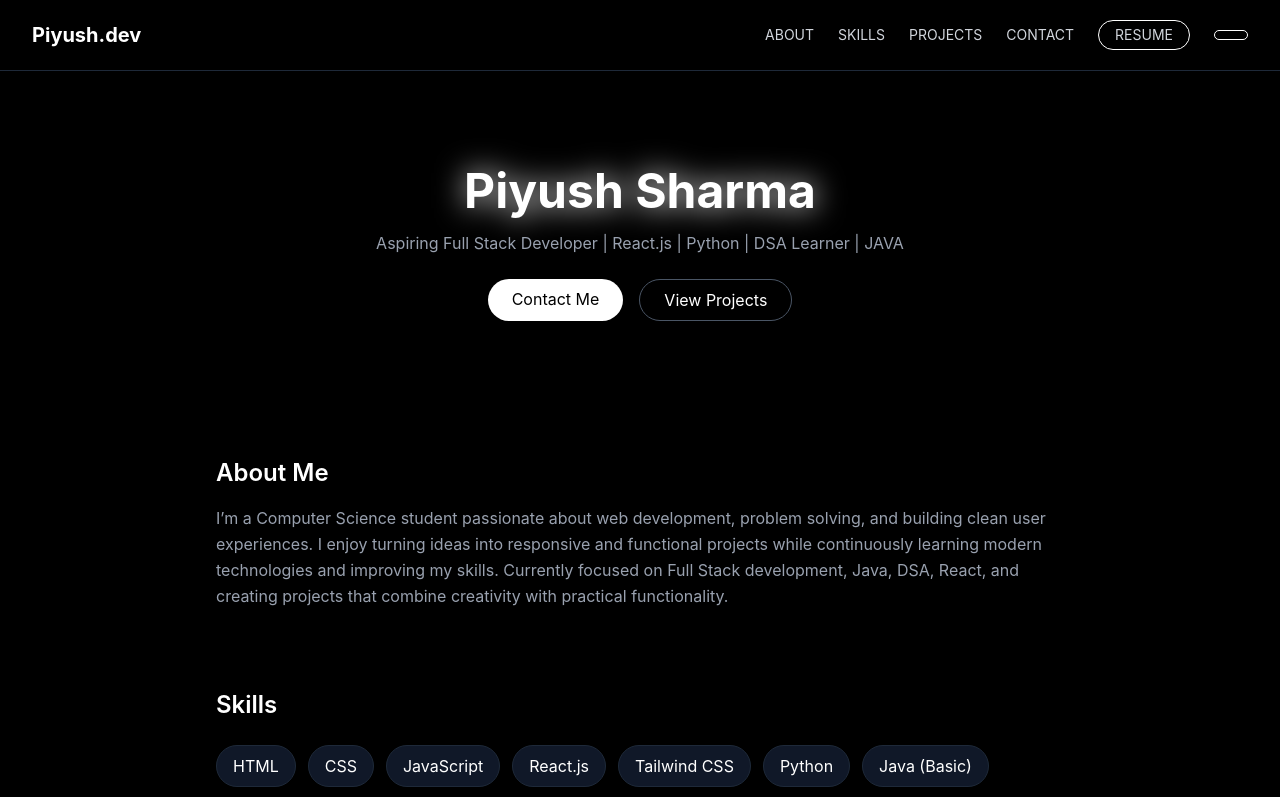
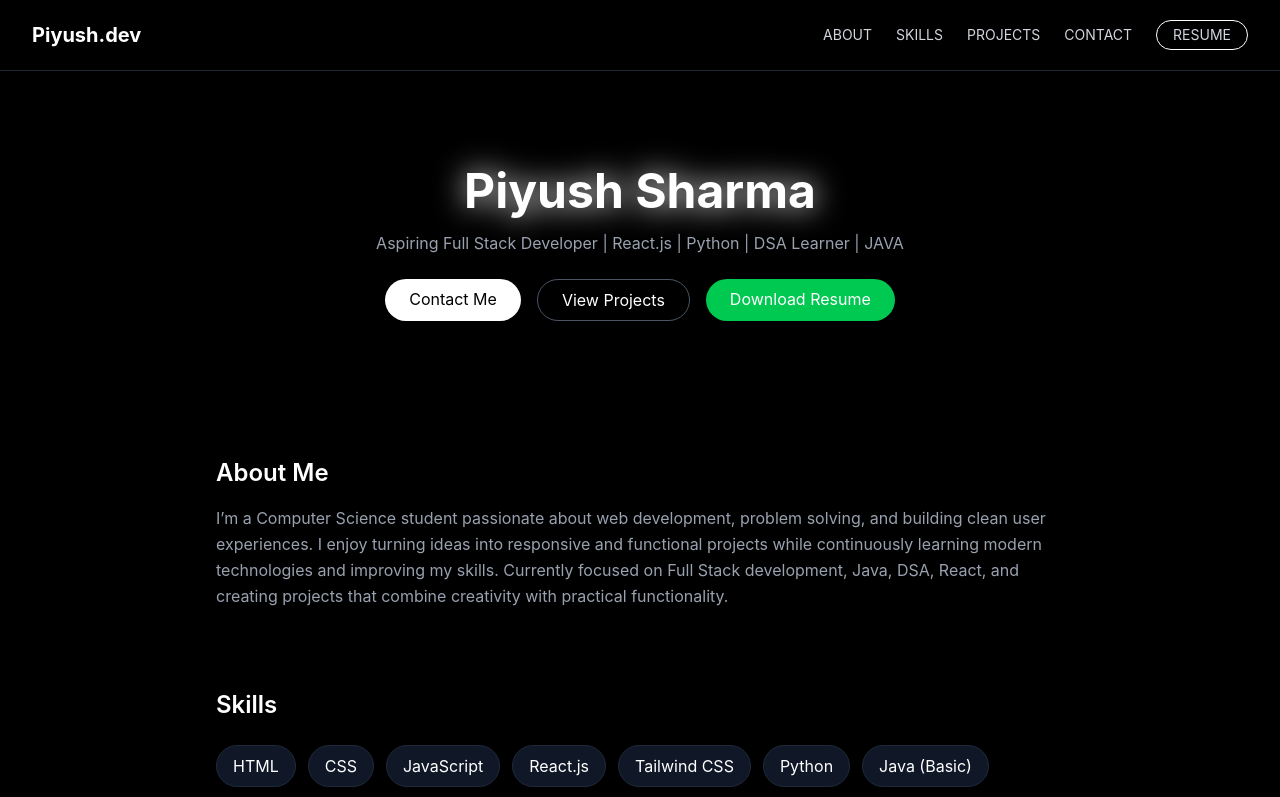
Before and after one commit to Piyush3011-sharma/portfolio, a React app: page / in a window 1280 px wide. Shown: the top 797 px of the page. Built offline with nearby package versions, Linux system fonts and the light colour scheme; the HTML template or start-up script is replaced by a standard one.

Commit message:
resume download button

```diff
--- a/src/App.jsx
+++ b/src/App.jsx
@@ -80,10 +80,6 @@ export default function PortfolioWebsite() {
   className="px-4 py-1 border border-white rounded-full hover:bg-white hover:text-black transition">
   RESUME
   </a>
-  <a href="/portfolio/ResumePiyush.pdf"
-     download
-     className="px-4 py-1 border border-white rounded-full hover:bg-white hover:text-black transition">
-     </a>
   </div>
 </div>
 
@@ -117,6 +113,12 @@ export default function PortfolioWebsite() {
             hover:scale-110 hover:shadow-[0_0_15px_gray] transition duration-300"
           >
             View Projects
+          </a>
+          <a href="/portfolio/ResumePiyush.pdf"
+            download
+            className="px-6 py-2 bg-green-500 text-white rounded-full
+            hover:scale-110 hover:shadow-[0_0_20px_green] transition duration-300">
+             Download Resume
           </a>
         </div>
       </motion.div>
```
